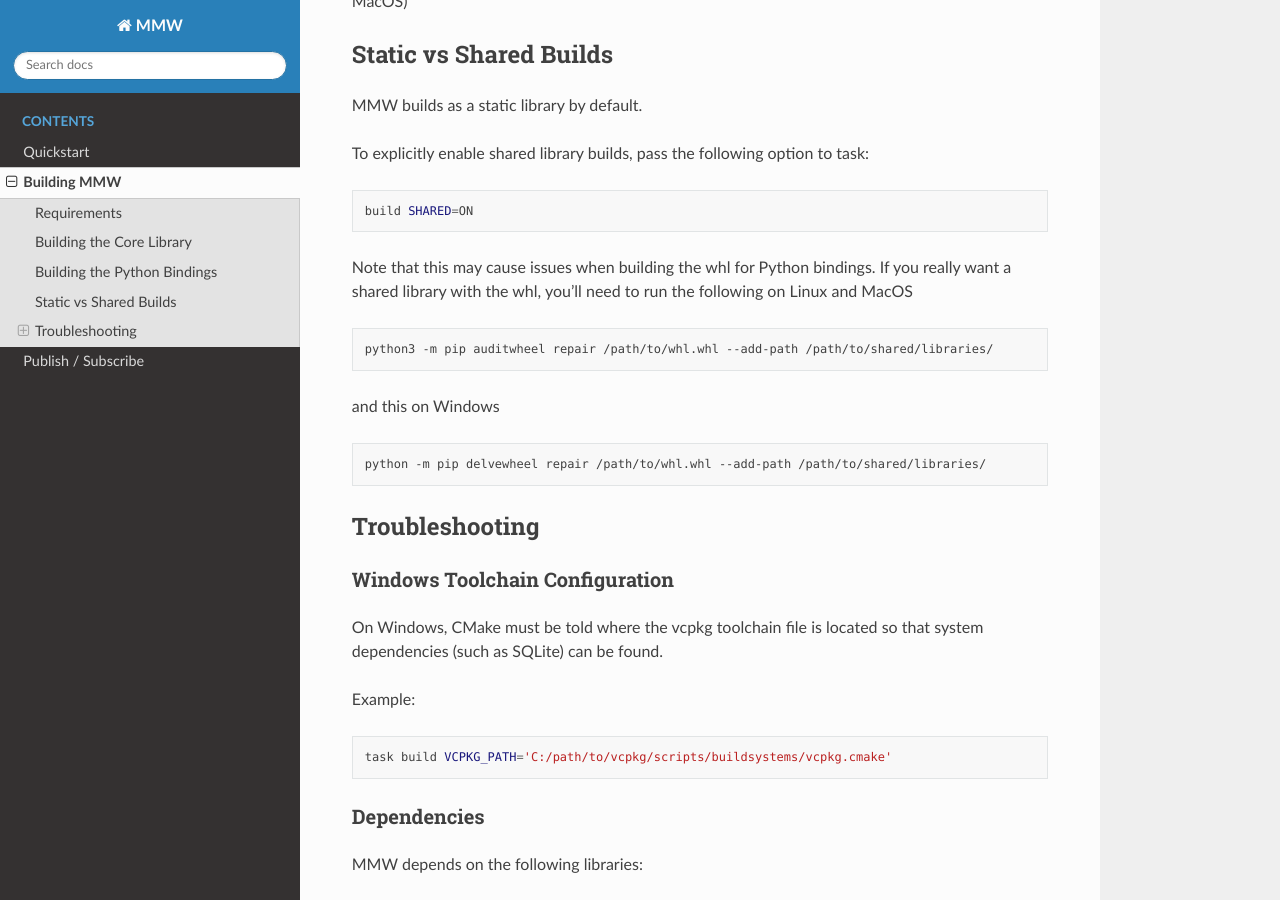
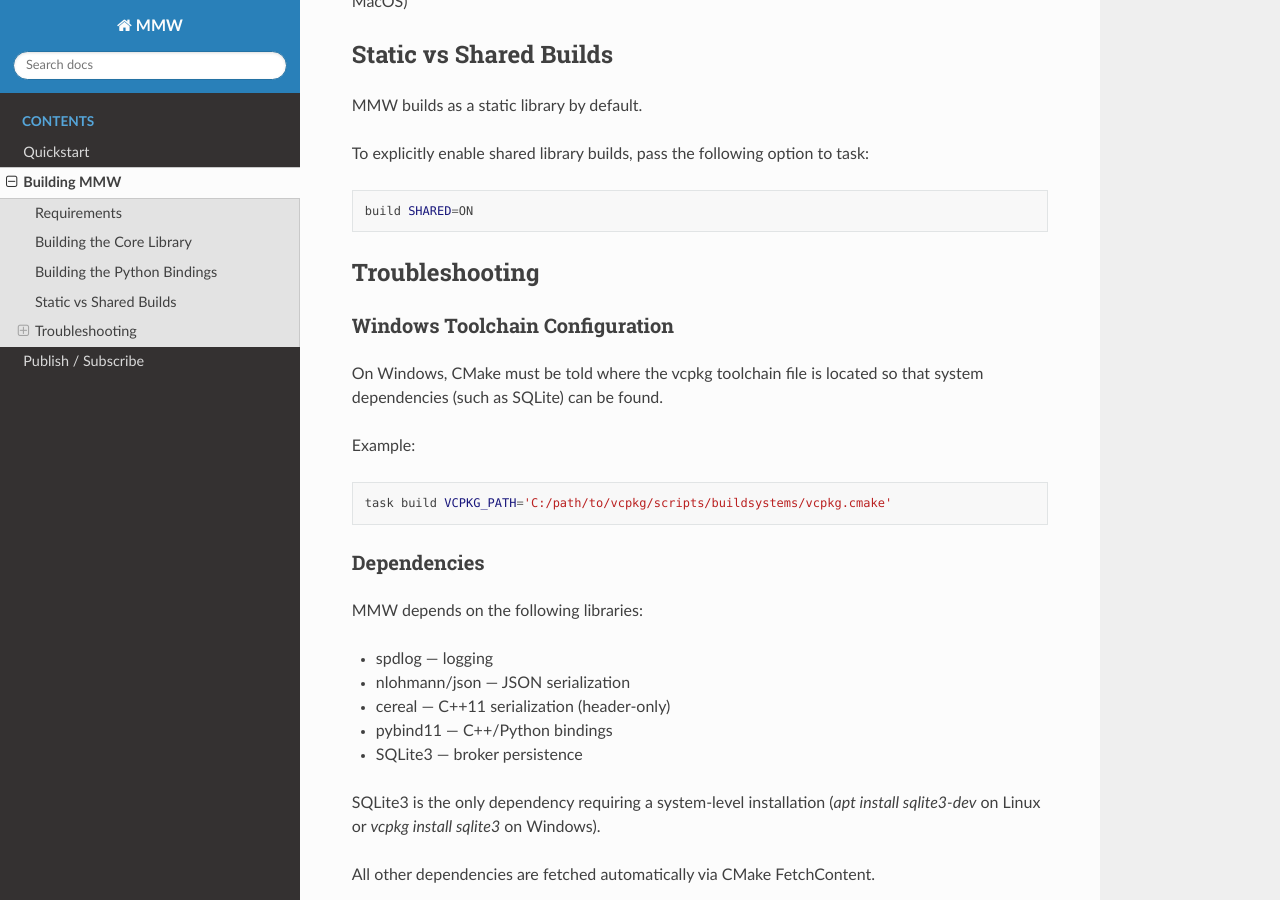
Before and after one commit to BeckSM64/Minimal-Middleware, a Sphinx documentation site: the page built from docs/source/getting_started/building.rst, in a window 1280 px wide and 900 px high, scrolled down 1023 px. Built offline with Sphinx 7.4.7 and the Read the Docs theme 3.1.0, drawn with Linux system fonts in a browser that asks for light colours; pages that are not in the unit, such as notebooks, are missing from menus.

Commit message:
:memo: remove incorrect note from shared library build documentation

```diff
--- a/docs/source/getting_started/building.rst
+++ b/docs/source/getting_started/building.rst
@@ -54,18 +54,6 @@ To explicitly enable shared library builds, pass the following option to task:
 
    build SHARED=ON
 
-Note that this may cause issues when building the whl for Python bindings. If you really want a shared library with the whl, you'll need to run the following on Linux and MacOS
-
-.. code-block:: bash
-
-   python3 -m pip auditwheel repair /path/to/whl.whl --add-path /path/to/shared/libraries/
-
-and this on Windows
-
-.. code-block:: bash
-
-   python -m pip delvewheel repair /path/to/whl.whl --add-path /path/to/shared/libraries/
-
 Troubleshooting
 ---------------
 
```
